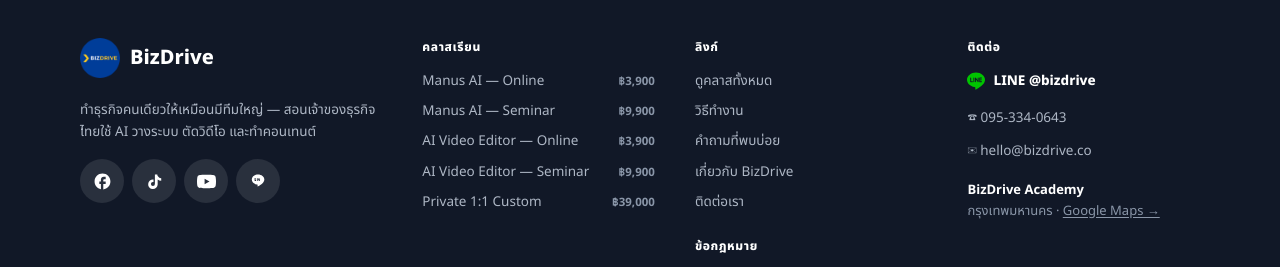
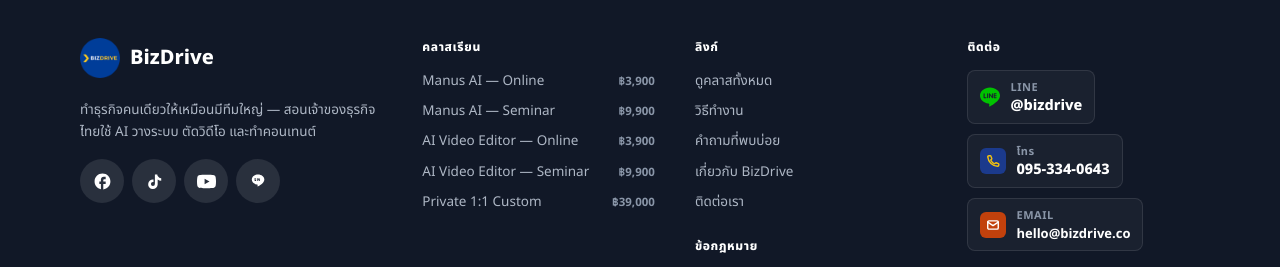
Before and after one commit to gobank01/bizdrive-web, a Next.js app: page /contact in a window 1280 px wide. Shown: the part 2528-2795 px from the top of the page. Built offline with nearby package versions, Linux system fonts and the light colour scheme; no server answers.

Commit message:
polish: prettier contact links (SVG icons replace ☎ ✉ emoji, tabular-nums, pill style)

```diff
--- a/app/components/Footer.jsx
+++ b/app/components/Footer.jsx
@@ -98,29 +98,61 @@
           {/* Contact */}
           <div>
             <FooterHeading>ติดต่อ</FooterHeading>
-            <ul className="mt-3 grid list-none gap-2.5 text-[13.5px]">
+            <ul className="mt-3 grid list-none gap-2.5 text-[13.5px] max-[620px]:items-center">
               <li>
-                <a href={CONTACT.lineUrl} target="_blank" rel="noopener noreferrer" className="inline-flex items-center gap-2 text-white transition-opacity hover:opacity-80">
-                  <img src="/assets/brand/contact/line.svg" alt="" width="18" height="18" className="h-[18px] w-[18px]" />
-                  <span className="font-extrabold">LINE {CONTACT.line}</span>
+                <a
+                  href={CONTACT.lineUrl}
+                  target="_blank"
+                  rel="noopener noreferrer"
+                  className="group inline-flex items-center gap-2.5 rounded-lg border border-white/10 bg-white/[.04] px-3 py-2 text-white transition-[border-color,background-color] duration-150 hover:border-white/25 hover:bg-white/[.08]"
+                >
+                  <img src="/assets/brand/contact/line.svg" alt="" width="20" height="20" className="h-[20px] w-[20px] flex-shrink-0" />
+                  <span className="flex flex-col">
+                    <span className="text-[11px] font-bold uppercase tracking-wider text-[#8a96a8] group-hover:text-white/70">LINE</span>
+                    <span className="text-[14.5px] font-extrabold leading-tight">{CONTACT.line}</span>
+                  </span>
                 </a>
               </li>
               <li>
-                <a href={`tel:${CONTACT.phoneTel}`} className="text-[#aeb7c5] transition-colors hover:text-white">
-                  ☎ {CONTACT.phone}
+                <a
+                  href={`tel:${CONTACT.phoneTel}`}
+                  className="group inline-flex items-center gap-2.5 rounded-lg border border-white/10 bg-white/[.04] px-3 py-2 text-white transition-[border-color,background-color] duration-150 hover:border-white/25 hover:bg-white/[.08]"
+                >
+                  <span aria-hidden="true" className="grid h-[26px] w-[26px] flex-shrink-0 place-items-center rounded-md bg-brand-blue text-brand-yellow">
+                    <svg viewBox="0 0 24 24" className="h-3.5 w-3.5 fill-none stroke-current [stroke-linecap:round] [stroke-linejoin:round] [stroke-width:2.4]">
+                      <path d="M3 5a2 2 0 0 1 2-2h2.5a1 1 0 0 1 .94.66l1.5 4.1a1 1 0 0 1-.27 1.04l-1.6 1.6a14 14 0 0 0 6.5 6.5l1.6-1.6a1 1 0 0 1 1.04-.27l4.1 1.5a1 1 0 0 1 .66.94V19a2 2 0 0 1-2 2A18 18 0 0 1 3 5z" />
+                    </svg>
+                  </span>
+                  <span className="flex flex-col">
+                    <span className="text-[11px] font-bold uppercase tracking-wider text-[#8a96a8] group-hover:text-white/70">โทร</span>
+                    <span className="text-[14.5px] font-extrabold leading-tight tabular-nums">{CONTACT.phone}</span>
+                  </span>
                 </a>
               </li>
               <li>
-                <a href={`mailto:${CONTACT.email}`} className="break-all text-[#aeb7c5] transition-colors hover:text-white">
-                  ✉ {CONTACT.email}
+                <a
+                  href={`mailto:${CONTACT.email}`}
+                  className="group inline-flex items-center gap-2.5 rounded-lg border border-white/10 bg-white/[.04] px-3 py-2 text-white transition-[border-color,background-color] duration-150 hover:border-white/25 hover:bg-white/[.08]"
+                >
+                  <span aria-hidden="true" className="grid h-[26px] w-[26px] flex-shrink-0 place-items-center rounded-md bg-[#c2410c] text-white">
+                    <svg viewBox="0 0 24 24" className="h-3.5 w-3.5 fill-none stroke-current [stroke-linecap:round] [stroke-linejoin:round] [stroke-width:2.4]">
+                      <rect x="3" y="5" width="18" height="14" rx="2" />
+                      <path d="M3 7l9 6 9-6" />
+                    </svg>
+                  </span>
+                  <span className="flex flex-col">
+                    <span className="text-[11px] font-bold uppercase tracking-wider text-[#8a96a8] group-hover:text-white/70">Email</span>
+                    <span className="break-all text-[13px] font-bold leading-tight">{CONTACT.email}</span>
+                  </span>
                 </a>
               </li>
-              <li className="mt-2 text-[13px] leading-[1.6] text-[#8a96a8]">
+              <li className="mt-1 text-[13px] leading-[1.6] text-[#8a96a8]">
                 <strong className="block text-white">{ACADEMY.name}</strong>
                 {ACADEMY.city}
-                {" · "}
-                <a href={ACADEMY.mapsUrl} target="_blank" rel="noopener noreferrer" className="underline decoration-[#8a96a8] underline-offset-2 hover:text-white">
-                  Google Maps →
+                <br />
+                <a href={ACADEMY.mapsUrl} target="_blank" rel="noopener noreferrer" className="mt-1 inline-flex items-center gap-1.5 text-[#aeb7c5] underline decoration-[#5a6678] underline-offset-2 hover:text-white hover:decoration-white">
+                  <img src="/assets/brand/contact/googlemaps.svg" alt="" width="14" height="14" className="h-[14px] w-[14px]" />
+                  เปิดใน Google Maps
                 </a>
               </li>
             </ul>
--- a/app/contact/page.jsx
+++ b/app/contact/page.jsx
@@ -22,6 +22,7 @@
     note: "ตอบเร็วสุด · ใน 1-2 ชั่วโมง ในเวลาทำการ",
     iconBg: "bg-[#00C300]",
     logo: "/assets/brand/contact/line.svg",
+    iconSvg: null,
   },
   {
     label: "โทร",
@@ -31,6 +32,8 @@
     note: "เวลาทำการ จันทร์-ศุกร์ · 9:00-18:00",
     iconBg: "bg-brand-blue",
     logo: null,
+    iconSvg: <path d="M3 5a2 2 0 0 1 2-2h2.5a1 1 0 0 1 .94.66l1.5 4.1a1 1 0 0 1-.27 1.04l-1.6 1.6a14 14 0 0 0 6.5 6.5l1.6-1.6a1 1 0 0 1 1.04-.27l4.1 1.5a1 1 0 0 1 .66.94V19a2 2 0 0 1-2 2A18 18 0 0 1 3 5z" />,
+    tabular: true,
   },
   {
     label: "อีเมล",
@@ -40,6 +43,7 @@
     note: "ตอบกลับภายใน 1 วันทำการ",
     iconBg: "bg-[#c2410c]",
     logo: null,
+    iconSvg: <><rect x="3" y="5" width="18" height="14" rx="2" /><path d="M3 7l9 6 9-6" /></>,
   },
 ];
 
@@ -76,12 +80,14 @@
                     {q.logo ? (
                       <img src={q.logo} alt={q.label} className="h-6 w-6 object-contain" />
                     ) : (
-                      <span className="text-[18px] font-extrabold">{q.label === "โทร" ? "☎" : "✉"}</span>
+                      <svg viewBox="0 0 24 24" aria-hidden="true" className="h-[22px] w-[22px] fill-none stroke-current [stroke-linecap:round] [stroke-linejoin:round] [stroke-width:2]">
+                        {q.iconSvg}
+                      </svg>
                     )}
                   </div>
                   <div className="flex-1">
                     <div className="text-[12px] font-bold uppercase tracking-wider text-muted">{q.label}</div>
-                    <div className="text-[15px] font-extrabold text-ink">{q.handle}</div>
+                    <div className={`text-[15px] font-extrabold text-ink ${q.tabular ? "tabular-nums" : ""}`}>{q.handle}</div>
                     <div className="mt-0.5 text-[12.5px] text-muted">{q.note}</div>
                     <span className="mt-1.5 inline-flex text-[12.5px] font-bold text-brand-blue group-hover:underline">
                       {q.cta} →
--- a/app/page.jsx
+++ b/app/page.jsx
@@ -1096,11 +1096,25 @@
           <a href="/contact" className="btn bg-brand-yellow text-ink hover:brightness-105 max-[620px]:w-full max-[620px]:max-w-[300px]">
             กรอกฟอร์มติดต่อ →
           </a>
-          <a href="https://lin.ee/tLEXtzuJ" target="_blank" rel="noopener noreferrer" className="btn btn-outline max-[620px]:w-full max-[620px]:max-w-[300px]" style={{ borderColor: "rgba(255,255,255,0.4)", color: "white", background: "rgba(255,255,255,0.08)" }}>
-            ทักผ่าน LINE @bizdrive
+          <a
+            href="https://lin.ee/tLEXtzuJ"
+            target="_blank"
+            rel="noopener noreferrer"
+            className="inline-flex min-h-[46px] items-center gap-2.5 rounded-full border border-white/30 bg-white/10 px-5 py-2.5 font-bold text-white transition-[background-color,border-color] hover:border-white/50 hover:bg-white/15 max-[620px]:w-full max-[620px]:max-w-[300px] max-[620px]:justify-center"
+          >
+            <img src="/assets/brand/contact/line.svg" alt="" width="20" height="20" className="h-[20px] w-[20px]" />
+            <span>LINE <span className="font-extrabold tabular-nums">@bizdrive</span></span>
           </a>
-          <a href="tel:+66953340643" className="btn btn-outline max-[620px]:w-full max-[620px]:max-w-[300px]" style={{ borderColor: "rgba(255,255,255,0.4)", color: "white", background: "rgba(255,255,255,0.08)" }}>
-            โทร 095-334-0643
+          <a
+            href="tel:+66953340643"
+            className="inline-flex min-h-[46px] items-center gap-2.5 rounded-full border border-white/30 bg-white/10 px-5 py-2.5 font-bold text-white transition-[background-color,border-color] hover:border-white/50 hover:bg-white/15 max-[620px]:w-full max-[620px]:max-w-[300px] max-[620px]:justify-center"
+          >
+            <span aria-hidden="true" className="grid h-6 w-6 place-items-center rounded-full bg-brand-yellow text-brand-blue">
+              <svg viewBox="0 0 24 24" className="h-3.5 w-3.5 fill-none stroke-current [stroke-linecap:round] [stroke-linejoin:round] [stroke-width:2.4]">
+                <path d="M3 5a2 2 0 0 1 2-2h2.5a1 1 0 0 1 .94.66l1.5 4.1a1 1 0 0 1-.27 1.04l-1.6 1.6a14 14 0 0 0 6.5 6.5l1.6-1.6a1 1 0 0 1 1.04-.27l4.1 1.5a1 1 0 0 1 .66.94V19a2 2 0 0 1-2 2A18 18 0 0 1 3 5z" />
+              </svg>
+            </span>
+            <span className="font-extrabold tabular-nums">095-334-0643</span>
           </a>
         </div>
         <div className="mt-7 flex flex-col items-center gap-2">
```
